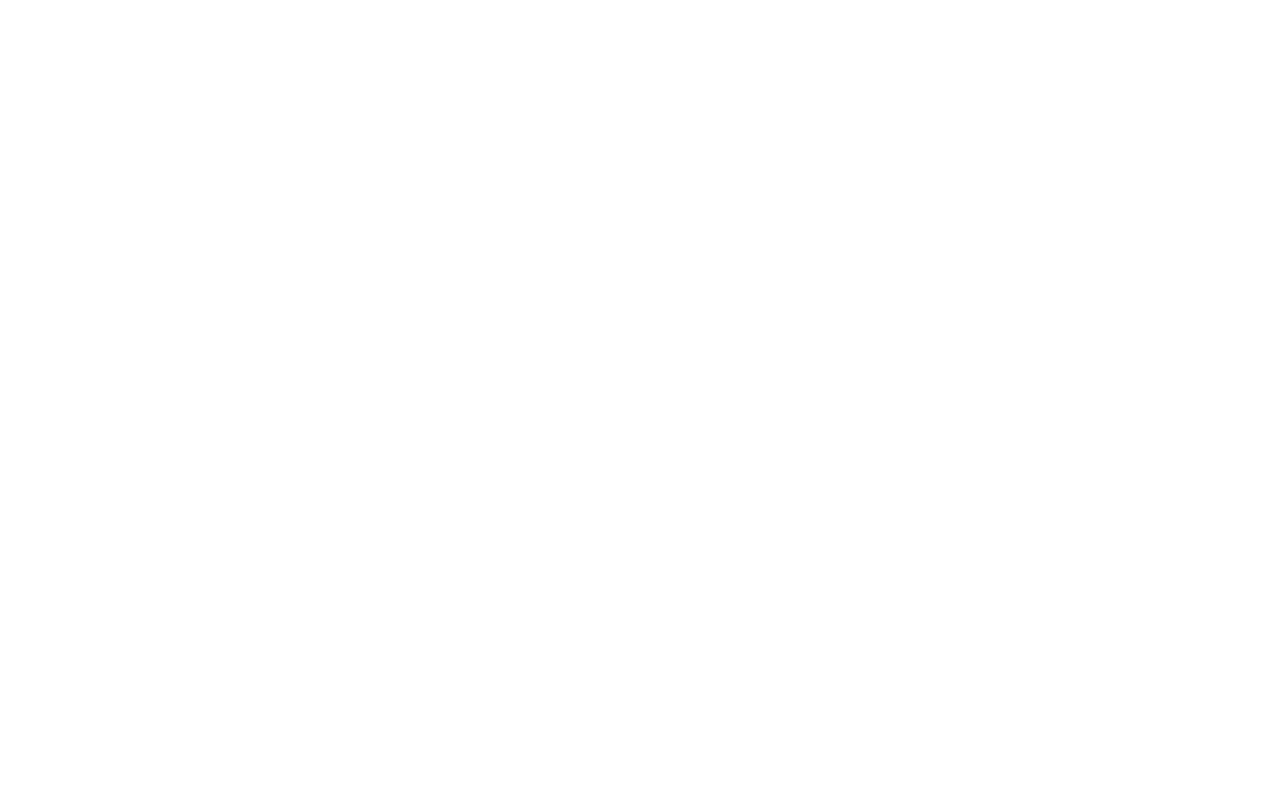
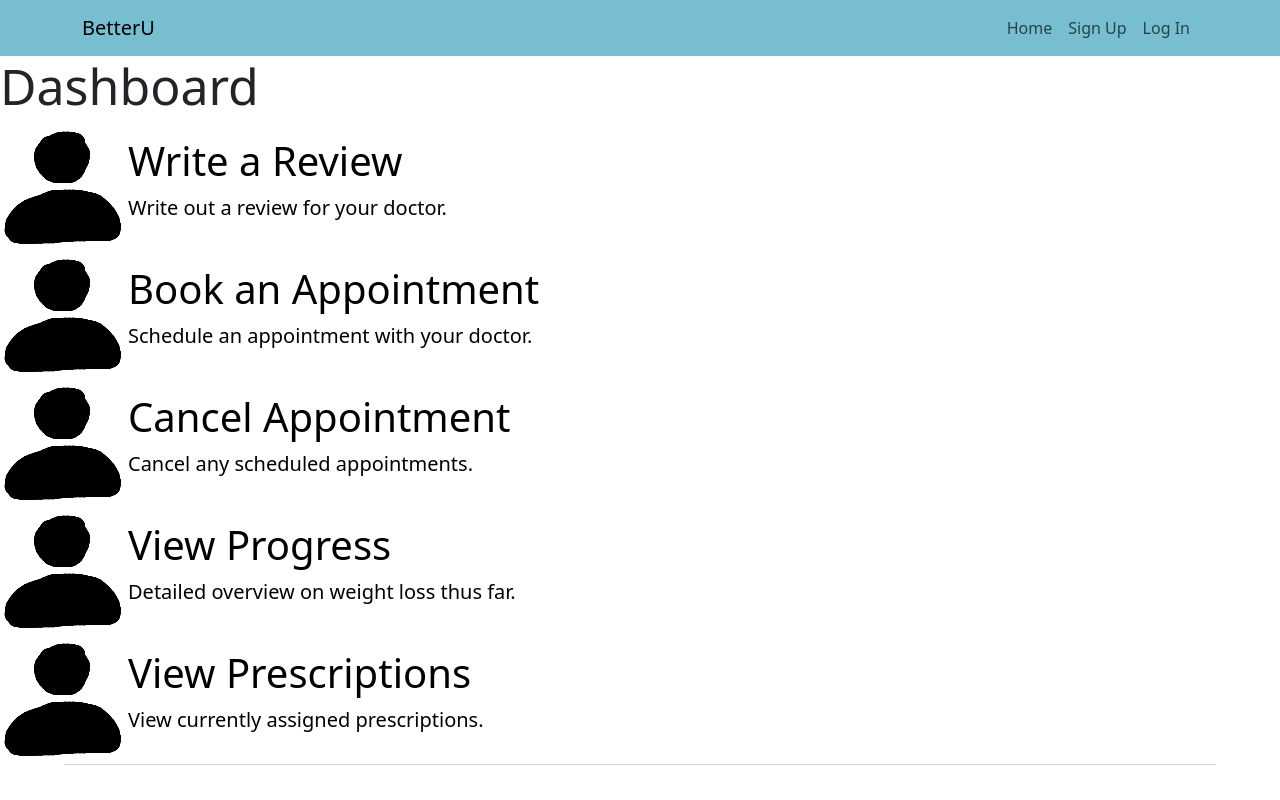
Before and after one commit to Chris8115/CS490-Group-1-Frontend, a React (Create React App) app in the folder client/: page /patient in a window 1280 px wide. Before the commit this address had no page. Shown: the top 800 px of the page. Built offline with nearby package versions, Linux system fonts and the light colour scheme.

Commit message:
Added patient routing and began working on patient reviews

```diff
--- a/client/src/app/App.js
+++ b/client/src/app/App.js
@@ -1,6 +1,7 @@
 import 'bootstrap/dist/css/bootstrap.min.css'
 import Testing from './routes/Testing.js';
 import Landing from './routes/Landing.js';
+import PatientLayout from './routes/Patient/PatientLayout.js';
 import React from 'react';
 import { BrowserRouter, Router, Route, Link, Routes } from 'react-router-dom';
 
@@ -11,6 +12,8 @@
         <Routes>
           <Route path="/" element={<Landing/>}/>
           <Route path="/testing" element={<Testing/>}/>
+          <Route path="/patient/*" element={<PatientLayout />} />
+
         </Routes>
       </BrowserRouter>
 
--- /dev/null
+++ b/client/src/app/routes/Patient/PatientDashboard.js
@@ -0,0 +1,19 @@
+
+import DashboardItem from "../../../components/DashboardItem";
+
+function PatientDashboard() {
+    return <>
+        <h1>Dashboard</h1>
+
+        <div style = {{ display: 'flex', flexDirection: "column" }} >
+            <DashboardItem itemName="Write a Review" itemDescription="Write out a review for your doctor." href="/patient/review" icon="DashboardTestIcon" />
+            <DashboardItem itemName="Book an Appointment" itemDescription="Schedule an appointment with your doctor." href="/patient/book-appointment" icon="DashboardTestIcon" />
+            <DashboardItem itemName="Cancel Appointment" itemDescription="Cancel any scheduled appointments." href="/patient/cancel-appointment" icon="DashboardTestIcon" />
+            <DashboardItem itemName="View Progress" itemDescription="Detailed overview on weight loss thus far." href="/patient/progress" icon="DashboardTestIcon" />
+            <DashboardItem itemName="View Prescriptions" itemDescription="View currently assigned prescriptions." href="/patient/prescriptions" icon="DashboardTestIcon" />
+        </div>
+
+    </>
+}
+
+export default PatientDashboard;
--- /dev/null
+++ b/client/src/app/routes/Patient/PatientLayout.js
@@ -0,0 +1,23 @@
+import { Outlet } from "react-router-dom";
+import PatientDashboard from "./PatientDashboard";
+import BetterUNavbar from "../../../components/BetterUNavbar";
+import { BrowserRouter, Router, Route, Link, Routes } from 'react-router-dom';
+import Divider from "../../../components/Divider";
+import Footer from "../../../components/Footer";
+
+function PatientLayout() {
+    return <>
+        <BetterUNavbar/>
+
+        <Routes >
+            <Route path="dashboard" element={<PatientDashboard />} />
+            <Route path="/" element={<PatientDashboard />} />
+        </Routes>
+
+        <Divider />
+        <Footer />
+
+    </>
+}
+
+export default PatientLayout;
```
